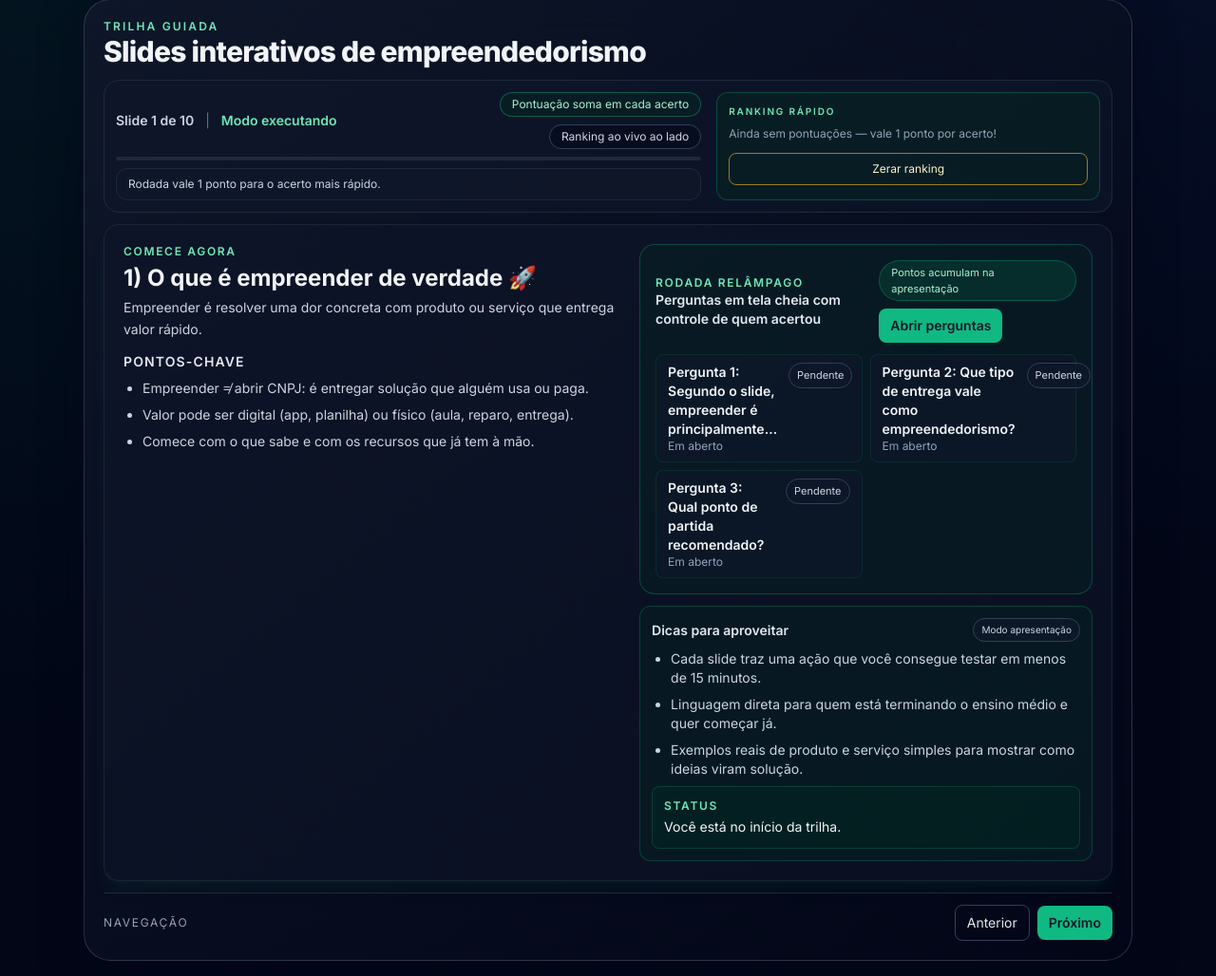
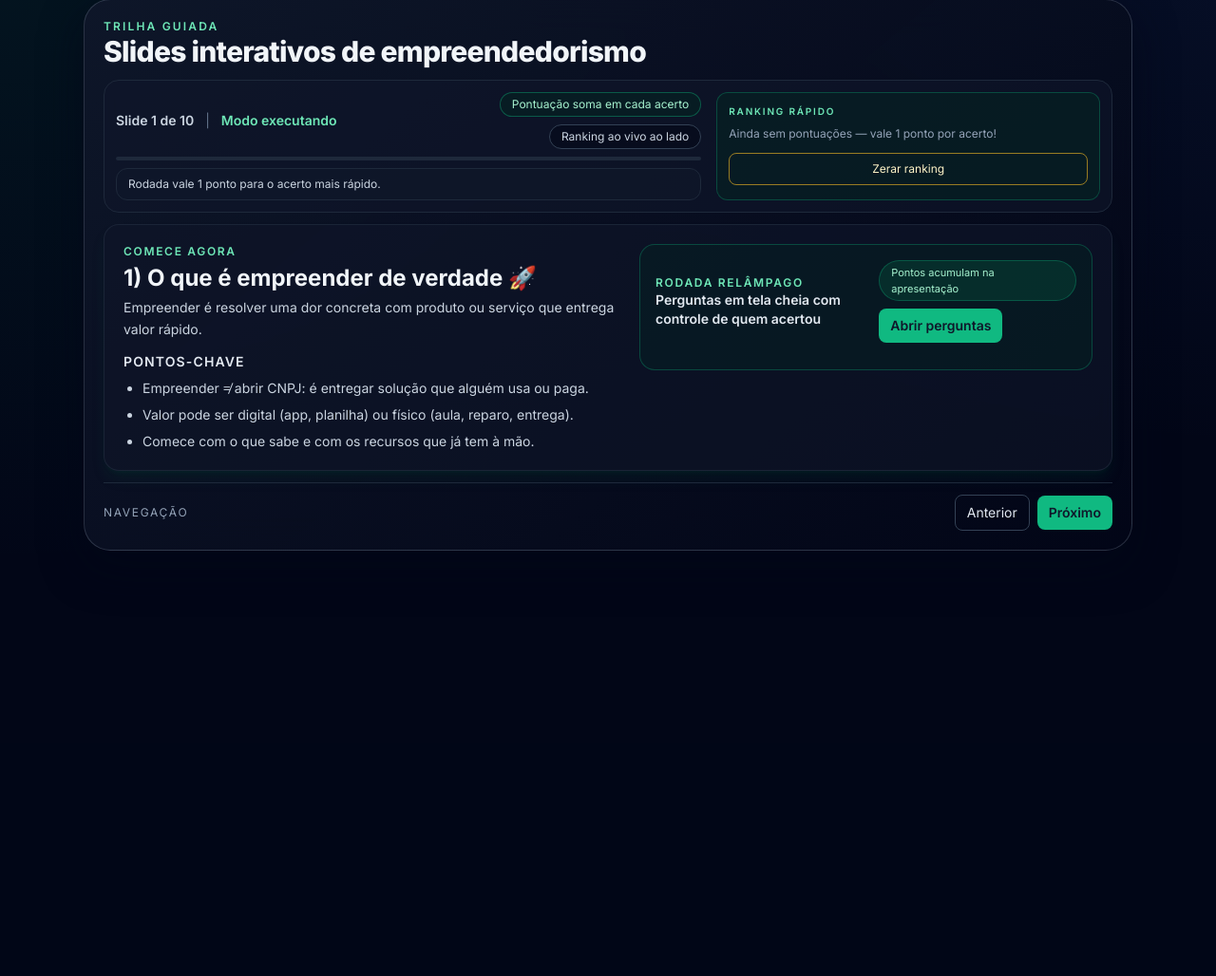
Before and after one commit to gabellini/financas, a PHP site: page /empreendedorismo.php in a window 1280 px wide. Shown: the part 17-1045 px from the top of the page at 95% size. After the commit the page ends 597 px from the top, so only its background shows below. Run offline with PHP 8.4, Linux system fonts and the light colour scheme; data that the repository does not hold is empty; some libraries are stand-ins or nearby versions.

Commit message:
Remove presentation tips block

```diff
--- a/empreendedorismo.php
+++ b/empreendedorismo.php
@@ -77,21 +77,6 @@
                 <div id="questionsList" class="grid grid-cols-1 md:grid-cols-2 gap-2"></div>
               </div>
 
-              <div class="p-3 rounded-xl border border-emerald-500/25 bg-emerald-950/30 space-y-2">
-                <div class="flex items-center justify-between gap-2">
-                  <p class="text-sm font-semibold text-slate-200">Dicas para aproveitar</p>
-                  <span class="text-[10px] px-2 py-1 rounded-full border border-slate-700 bg-slate-900/70 text-slate-300">Modo apresentação</span>
-                </div>
-                <ul class="list-disc ml-5 space-y-2 text-sm text-slate-300">
-                  <li>Cada slide traz uma ação que você consegue testar em menos de 15 minutos.</li>
-                  <li>Linguagem direta para quem está terminando o ensino médio e quer começar já.</li>
-                  <li>Exemplos reais de produto e serviço simples para mostrar como ideias viram solução.</li>
-                </ul>
-                <div class="p-3 rounded-lg border border-emerald-500/20 bg-emerald-950/40">
-                  <p class="text-xs uppercase tracking-[0.14em] text-emerald-300 font-semibold">Status</p>
-                  <p id="statusInfo" class="text-sm text-slate-100 mt-1">Você está no início da trilha.</p>
-                </div>
-              </div>
             </div>
           </div>
         </article>
```
